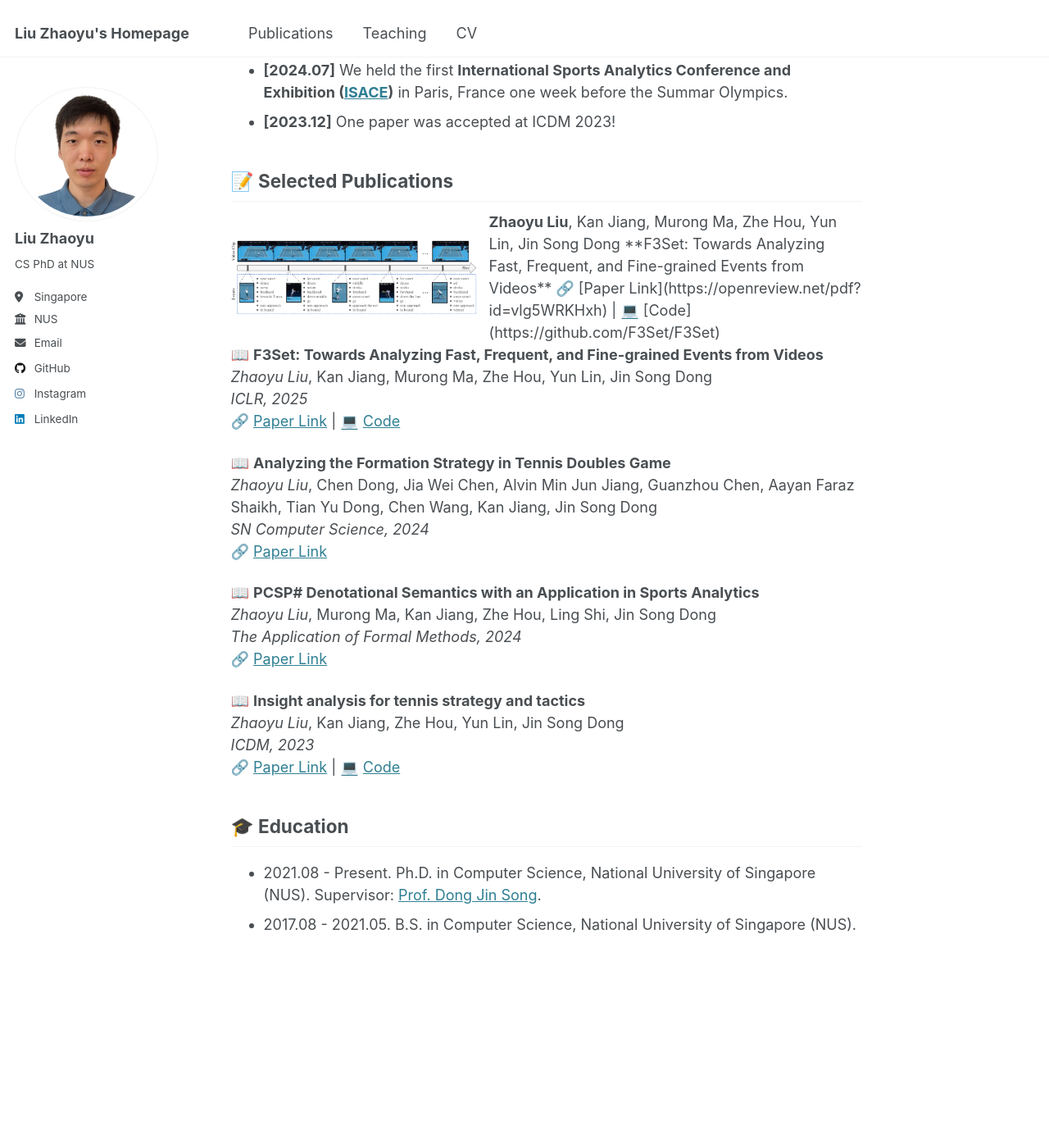
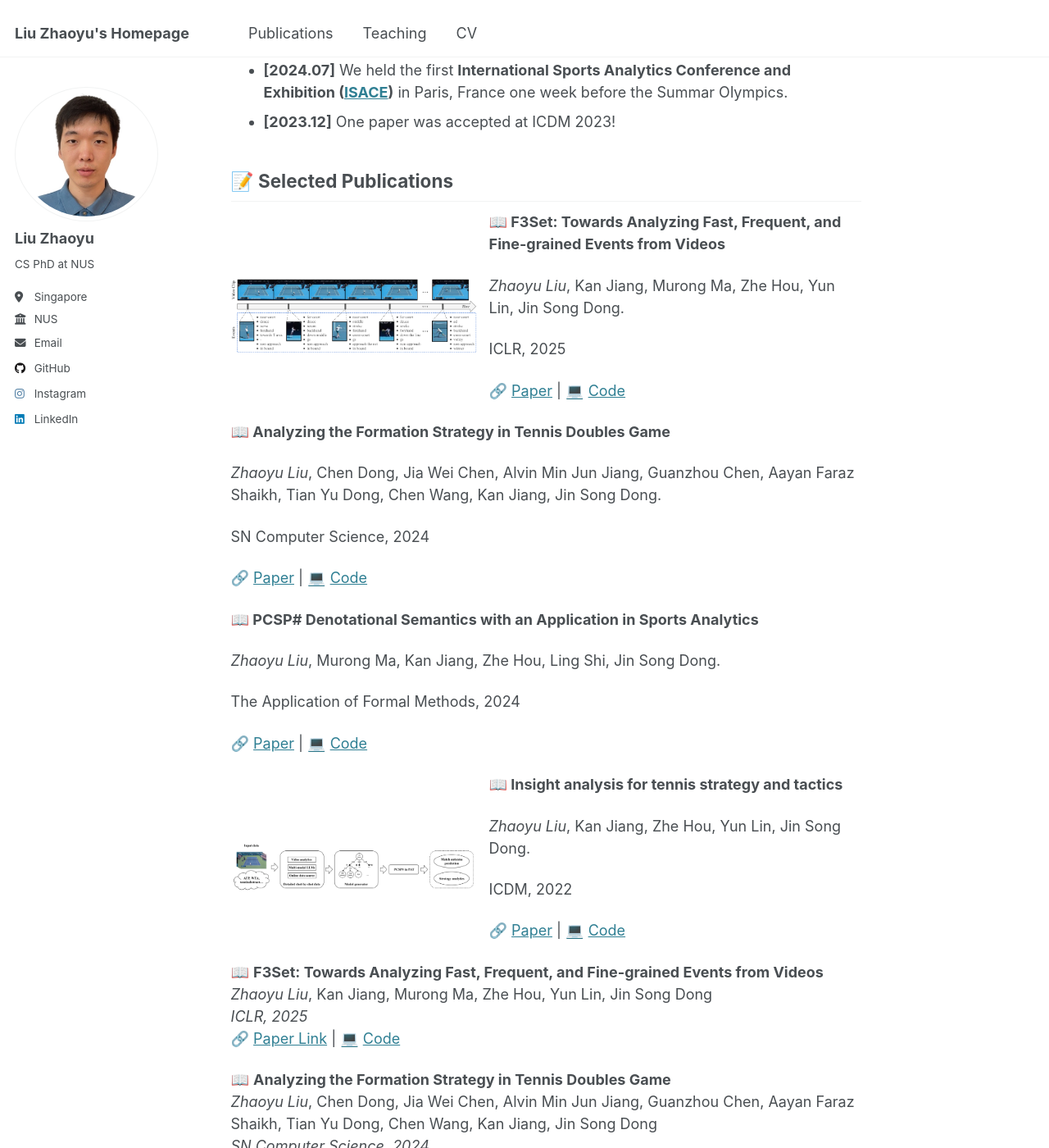
Before and after one commit to LZYAndy/lzyandy.github.io, a Jekyll site: the page built from _pages/about.md, in a window 1280 px wide and 1400 px high, scrolled down 634 px. Shown: the whole window at 82% size. Built offline with Jekyll 4.4.1, drawn with Linux system fonts in a browser that asks for light colours.

Commit message:
Update about.md

```diff
--- a/_pages/about.md
+++ b/_pages/about.md
@@ -22,9 +22,48 @@ I am currently a fourth-year Ph.D. student and Research Assistant at the Nationa
 <div style="display: flex; align-items: center;">
     <img src="/images/vid2events.png" alt="Paper Image" width="300px" style="margin-right: 15px; border-radius: 5px;">
     <div>
-        <strong>Zhaoyu Liu</strong>, Kan Jiang, Murong Ma, Zhe Hou, Yun Lin, Jin Song Dong
-        **F3Set: Towards Analyzing Fast, Frequent, and Fine-grained Events from Videos**
-        🔗 [Paper Link](https://openreview.net/pdf?id=vlg5WRKHxh) | 💻 [Code](https://github.com/F3Set/F3Set)
+        <p><strong>📖 F3Set: Towards Analyzing Fast, Frequent, and Fine-grained Events from Videos</strong></p>
+        <p><i>Zhaoyu Liu</i>, Kan Jiang, Murong Ma, Zhe Hou, Yun Lin, Jin Song Dong.</p>
+        <p>ICLR, 2025</p>
+        <p>
+          🔗 <a href="https://openreview.net/pdf?id=vlg5WRKHxh">Paper</a> | 💻 <a href="https://github.com/F3Set/F3Set">Code</a>
+        </p>
+    </div>
+</div>
+
+<div style="display: flex; align-items: center;">
+<!--     <img src="/images/pipeline.png" alt="Paper Image" width="300px" style="margin-right: 15px; border-radius: 5px;"> -->
+    <div>
+        <p><strong>📖 Analyzing the Formation Strategy in Tennis Doubles Game</strong></p>
+        <p><i>Zhaoyu Liu</i>, Chen Dong, Jia Wei Chen, Alvin Min Jun Jiang, Guanzhou Chen, Aayan Faraz Shaikh, Tian Yu Dong, Chen Wang, Kan Jiang, Jin Song Dong.</p>
+        <p>SN Computer Science, 2024</p>
+        <p>
+          🔗 <a href="https://www.depintel.com/papers/icdm2023.pdf">Paper</a> | 💻 <a href="https://github.com/LZYAndy/Insight_Strategy">Code</a>
+        </p>
+    </div>
+</div>
+
+<div style="display: flex; align-items: center;">
+<!--     <img src="/images/pipeline.png" alt="Paper Image" width="300px" style="margin-right: 15px; border-radius: 5px;"> -->
+    <div>
+        <p><strong>📖 PCSP# Denotational Semantics with an Application in Sports Analytics</strong></p>
+        <p><i>Zhaoyu Liu</i>, Murong Ma, Kan Jiang, Zhe Hou, Ling Shi, Jin Song Dong.</p>
+        <p>The Application of Formal Methods, 2024</p>
+        <p>
+          🔗 <a href="https://www.depintel.com/papers/icdm2023.pdf">Paper</a> | 💻 <a href="https://github.com/LZYAndy/Insight_Strategy">Code</a>
+        </p>
+    </div>
+</div>
+
+<div style="display: flex; align-items: center;">
+    <img src="/images/pipeline.png" alt="Paper Image" width="300px" style="margin-right: 15px; border-radius: 5px;">
+    <div>
+        <p><strong>📖 Insight analysis for tennis strategy and tactics</strong></p>
+        <p><i>Zhaoyu Liu</i>, Kan Jiang, Zhe Hou, Yun Lin, Jin Song Dong.</p>
+        <p>ICDM, 2022</p>
+        <p>
+          🔗 <a href="https://www.depintel.com/papers/icdm2023.pdf">Paper</a> | 💻 <a href="https://github.com/LZYAndy/Insight_Strategy">Code</a>
+        </p>
     </div>
 </div>
 
```
